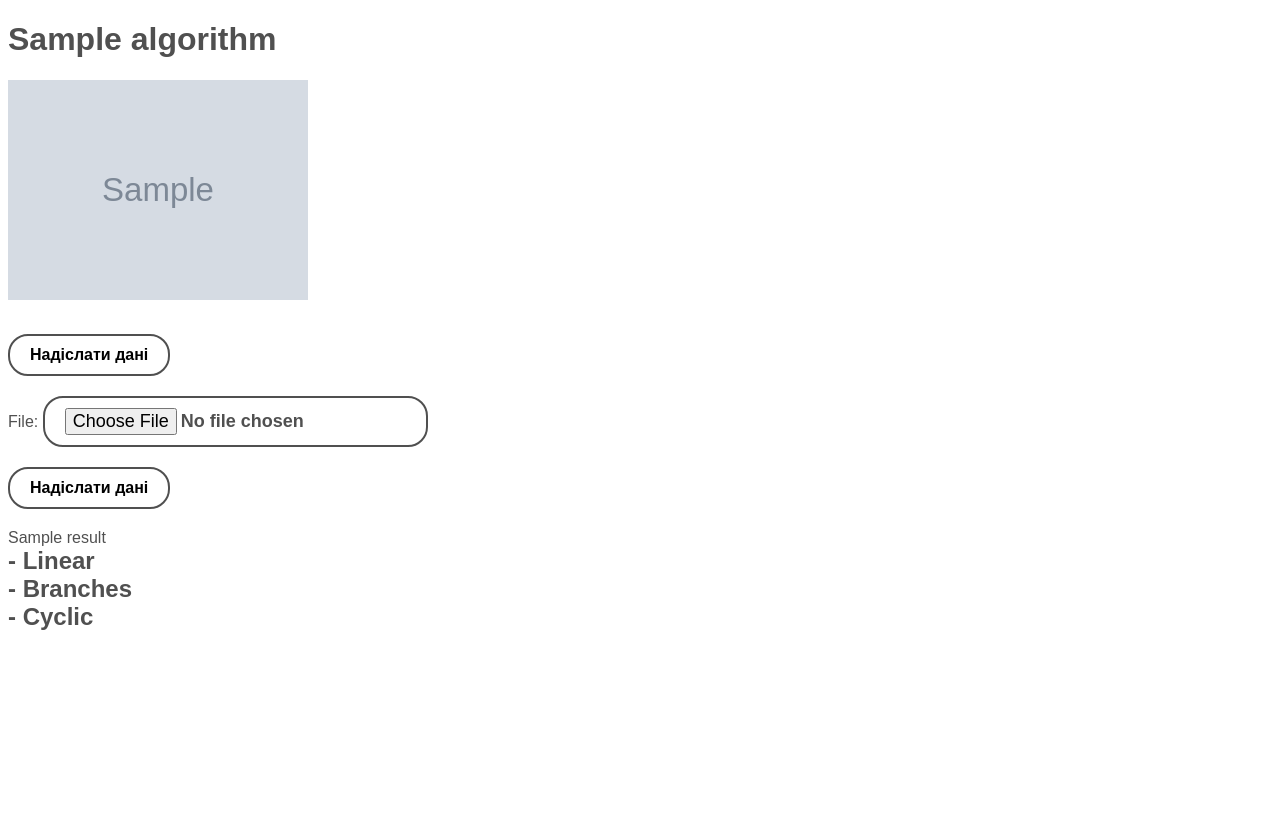
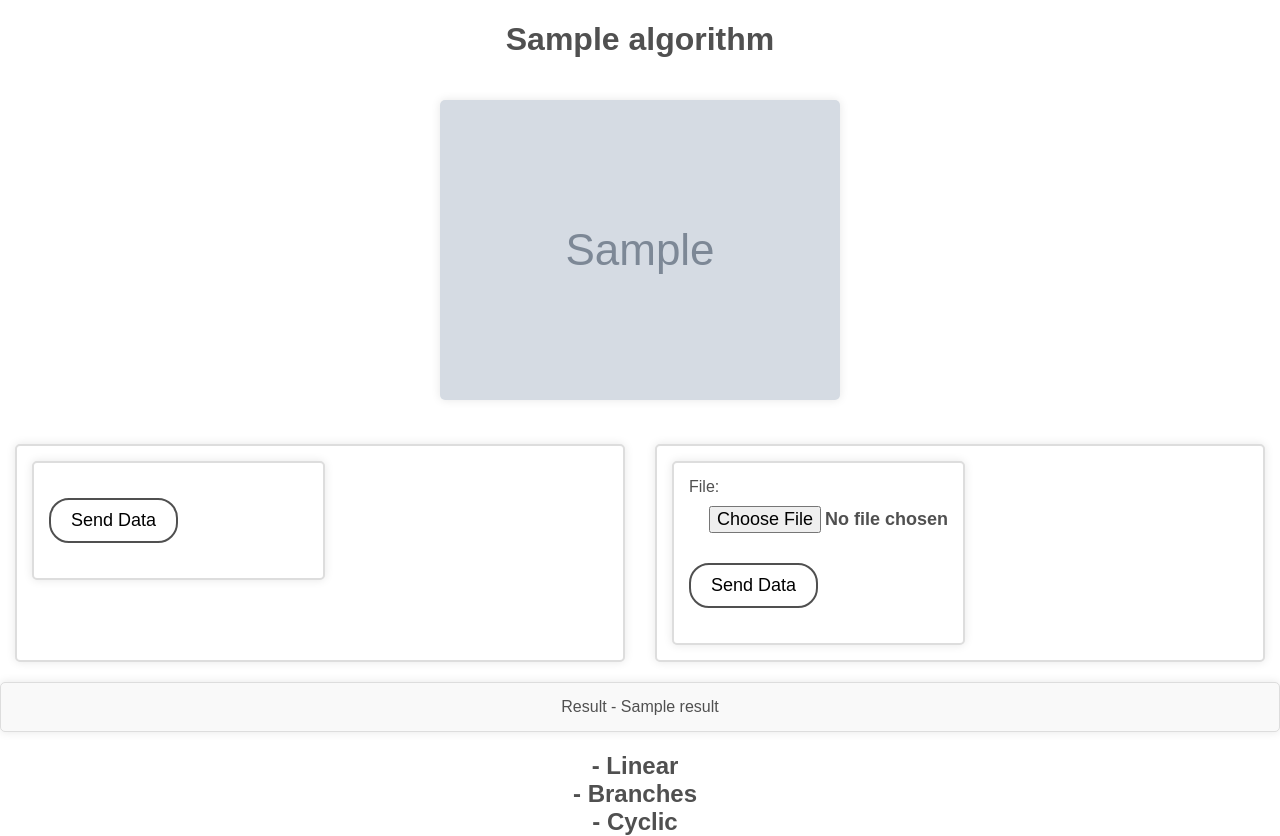
Before and after one commit to io-23SklyarAnton/AMO-1_django_project, a Django app: template algorithm/templates/algorithm_pages/algorithm_page.html in a window 1280 px wide. Before the commit the page ends 630 px from the top, so only its background shows below. Run offline with Django 5.2, Linux system fonts and the light colour scheme; tables that the repository leaves empty hold one stand-in row (values such as "Sample post"); the template is opened without the code that fills it: values that come from a table or form of the project are taken from there, most other values are stand-ins (such as "Sample title", 1, 10 or a date in 2020); grey boxes marked "Sample" are stand-in pictures; some libraries are stand-ins or nearby versions.

Commit message:
added max_number restriction, changed css design, some exeption errors message

```diff
--- a/algorithm/forms.py
+++ b/algorithm/forms.py
@@ -14,8 +14,8 @@ class BranchesForm(forms.Form):
 
 
 class CyclicForm(forms.Form):
-    n = forms.IntegerField()
-    p = forms.IntegerField()
+    n = forms.IntegerField(max_value=100)
+    p = forms.IntegerField(max_value=100000)
 
 
 class FileForm(forms.Form):
--- a/algorithm/static/css/style.css
+++ b/algorithm/static/css/style.css
@@ -1,6 +1,37 @@
 body {
     font-family: "Montserrat", sans-serif;
     color: #505050;
+    margin: 0;
+}
+
+.container {
+    text-align: center;
+    margin-top: 20px;
+}
+
+.form-container {
+    display: flex;
+    justify-content: space-around;
+    margin-top: 20px;
+}
+
+.form-container .form {
+    width: 45%;
+    padding: 15px;
+    border: 2px solid #ddd;
+    border-radius: 5px;
+    background-color: #ffffff;
+    box-shadow: 0 0 10px rgba(0, 0, 0, 0.1);
+}
+
+.result-container {
+    text-align: center;
+    margin-top: 20px;
+    padding: 15px;
+    border: 1px solid #ddd;
+    border-radius: 5px;
+    background-color: #f9f9f9;
+    box-shadow: 0 0 10px rgba(0, 0, 0, 0.1);
 }
 
 .row {
@@ -13,23 +44,64 @@ body {
 }
 
 .item-link {
-  position: relative;
     font-size: 24px;
     color: #505050;
     font-weight: 600;
     text-decoration: none;
-  transition: all;
-  transition-duration: 300ms;
+    transition: all 0.3s ease;
 }
 
 .item-link:hover {
-  top: 1px;
+    transform: translateY(-1px);
     color: #000000;
 }
 
 .hello {
     font-size: 36px;
     font-weight: 700;
+}
+
+input,
+button {
+    font-family: "Montserrat", sans-serif;
+    font-size: 18px;
+    padding: 10px 20px;
+    outline: none;
+    border: none;
+    border-radius: 20px;
+    transition: all 0.3s ease;
+}
+
+input[type="text"] {
+    color: #505050;
+    width: 300px;
+    height: 20px;
+    margin-bottom: 20px;
+}
+
+#id_file {
+    font-weight: 700;
+}
+
+.button {
+    background-color: transparent;
+    border: 2px solid #505050;
+    margin-bottom: 20px;
+    margin-top: 20px;
+    cursor: pointer;
+}
+
+.button:hover {
+    background-color: #505050;
+    color: white;
+}
+
+.image {
+    max-width: 100%;
+    height: auto;
+    margin: 20px auto;
+    border-radius: 5px;
+    box-shadow: 0 0 10px rgba(0, 0, 0, 0.1);
 }
 
 #id_a,
@@ -41,53 +113,15 @@ body {
 #id_x {
   color: #505050;
   font-size: 20px;
-  width: 300px;
+  width: 250px;
   height: 20px;
   padding: 10px;
   margin-bottom: 20px;
-  border-radius: 15px;
+  border: 2px solid #505050;
+  border-radius: 20px;
 }
 
 #id_x,
 #id_p {
   margin-bottom: 0;
 }
-
-#id_file {
-  font-family: "Montserrat", sans-serif;
-  font-weight: 700;
-  font-size: 18px;
-  padding: 10px 20px;
-  outline: none;
-  border: none;
-  background-color: transparent;
-  border: 2px solid #505050;
-  border-radius: 20px;
-}
-
-.button {
-  font-family: "Montserrat", sans-serif;
-  font-weight: 700;
-  font-size: 16px;
-  padding: 10px 20px;
-  outline: none;
-  border: none;
-  background-color: transparent;
-  border: 2px solid #505050;
-  border-radius: 20px;
-  margin-bottom: 20px;
-  margin-top: 20px;
-  transition: all;
-  transition-duration: 300ms;
-}
-
-.button:hover {
-  background-color: #505050;
-  color: white;
-}
-
-.image {
-  width: 300px;
-  height: 220px;
-  margin-bottom: 10px;
-}
--- a/algorithm/templates/500_page.html
+++ b/algorithm/templates/500_page.html
@@ -6,5 +6,6 @@
 
 {% block body %}
     <h1>error 500 has occurred</h1>
+    <p>your number was too big</p>
     <h2 class="">choose the algorithm :D</h2>
 {% endblock %}
--- a/algorithm/templates/algorithm_pages/algorithm_page.html
+++ b/algorithm/templates/algorithm_pages/algorithm_page.html
@@ -3,11 +3,28 @@
 
 {% block title %}{{ algorithm.name }}{% endblock %}
 
+{% block extra_css %}
+    <link rel="stylesheet" href="{% static 'css/style.css' %}">
+{% endblock %}
+
 {% block body %}
-    <h1>{{ algorithm.name|capfirst }}</h1>
-    <img class="image" src="{% static algorithm.image %}" alt="Algorithm Image">
-    {% include 'form.html' with algorithm_type=algorithm.name form=algorithm.form %}
-    {% include 'form.html' with algorithm_type=algorithm.name form=file_form %}
-    {{ result }}
+    <div class="container">
+        <h1>{{ algorithm.name|capfirst }}</h1>
+        <img class="image" src="{% static algorithm.image %}" alt="Algorithm Image">
+    </div>
+
+    <div class="form-container">
+        <div class="form">
+            {% include 'form.html' with algorithm_type=algorithm.name form=algorithm.form %}
+        </div>
+        <div class="form">
+            {% include 'form.html' with algorithm_type=algorithm.name form=file_form %}
+        </div>
+    </div>
+
+    <div class="result-container">
+        Result - {{ result }}
+    </div>
 {% endblock %}
+
 {% block header %}{{ block.super }}{% endblock %}
--- a/algorithm/templates/form.html
+++ b/algorithm/templates/form.html
@@ -4,6 +4,7 @@
   method="post"
   enctype="multipart/form-data"
 >
-  {% csrf_token %} {{ form }}
-  <button class="button" type="submit">Надіслати дані</button>
+  {% csrf_token %}
+    {{ form }}
+  <button class="button" type="submit">Send Data</button>
 </form>
--- a/algorithm/views.py
+++ b/algorithm/views.py
@@ -33,8 +33,9 @@ class AlgorithmView(TemplateView):
         algorithm_type = kwargs['algorithm']
         algorithm_function = self.algorithms[algorithm_type]['algorithm']
         algorithm = self.algorithms[algorithm_type]
-        result = 'invalid data'
+        result = 'invalid data, you have entered values that are too large'
         if request.FILES.get('file'):
+            result = 'incorrect file format, it must be .txt file with separated values'
             form = FileForm(request.POST, request.FILES)
             if form.is_valid():
                 result = algorithm_result_from_file(algorithm_function, form.cleaned_data['file'])
```
Also changed, not shown: AMO_1/settings.py (+2 -7 lines). Lines whose indentation alone changed are shown as unchanged.
